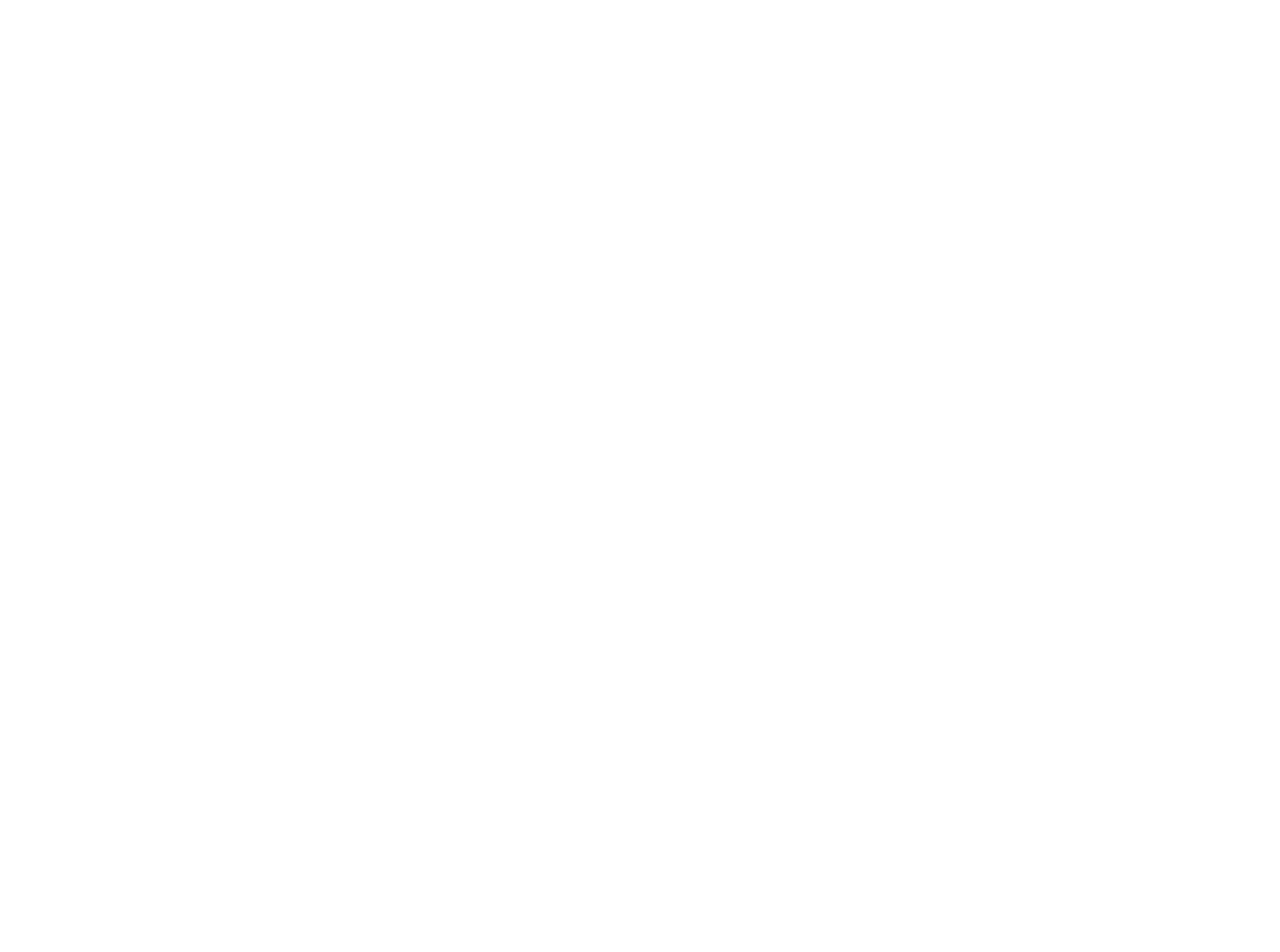
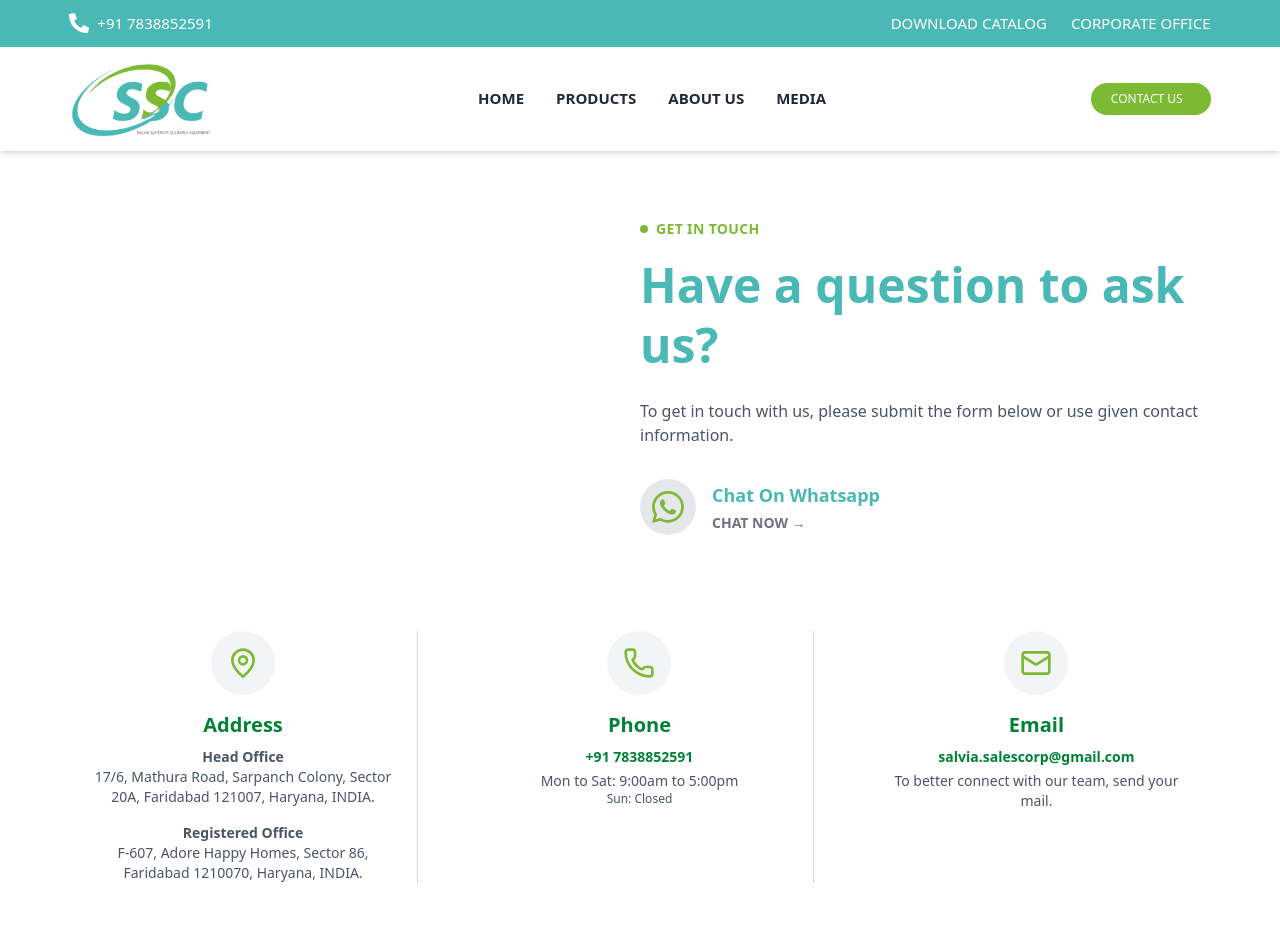
Before and after one commit to Salvia110/Salvia, a React (Vite) app: page /contact in a window 1280 px wide. Before the commit this address had no page. Shown: the top 952 px of the page. Before the commit the page ends 800 px from the top, so only its background shows below. Built offline with nearby package versions, Linux system fonts and the light colour scheme; grey boxes are pictures that could not be loaded.

Commit message:
added contact

```diff
--- a/src/App.tsx
+++ b/src/App.tsx
@@ -1,4 +1,5 @@
 import AboutUs from "./pages/AboutUs";
+import ContactPage from "./pages/Contact";
 import Landing from "./pages/Landing";
 import { BrowserRouter as Router, Routes, Route } from "react-router-dom";
 
@@ -9,6 +10,7 @@
         {/* Route for Landing Page */}
         <Route path="/" element={<Landing />} />
         <Route path="/about" element={<AboutUs />} />
+        <Route path="/contact" element={<ContactPage />} />
       </Routes>
     </Router>
   );
--- a/src/components/About.tsx
+++ b/src/components/About.tsx
@@ -4,7 +4,7 @@
 
 const AboutUs = () => {
   return (
-    <section className="w-11/12 mx-auto bg-white py-12 px-6 flex flex-col md:flex-row items-center justify-between">
+    <section className="md:w-11/12 mx-auto bg-white py-12 px-4 flex flex-col md:flex-row items-center justify-between">
       {/* Left Content */}
       <div className="w-full md:w-1/2">
         {/* Small Heading */}
@@ -50,7 +50,7 @@
       </div>
 
       {/* Right Content */}
-      <div className="relative w-full md:w-1/2 flex justify-center">
+      <div className="relative w-full md:w-1/2 justify-center hidden md:block">
         {/* Hexagon Top Left */}
         <div className="absolute top-4 left-8">
           <div className="w-8 h-8 bg-[var(--primary-color)] clip-hexagon mb-2"></div>
--- a/src/components/Nav.tsx
+++ b/src/components/Nav.tsx
@@ -38,10 +38,11 @@
                   DOWNLOAD CATALOG
                 </button>
               </a>
-
+              <a href="/contact">
                 <button className="hover:text-[var(--text-light)] transition cursor-pointer">
                   CORPORATE OFFICE
                 </button>
+              </a>
             </div>
           </div>
         </div>
@@ -90,9 +91,11 @@
           </nav>
 
           {/* CTA */}
+          <a href="/contact">
             <div className="hidden md:flex bg-[var(--secondary-color)] text-white p-2 px-5 rounded-full text-xs items-center hover:bg-[var(--primary-color)] transition cursor-pointer">
               <span className="mr-2">CONTACT US</span>
             </div>
+          </a>
 
           {/* Mobile Toggle */}
           <button
@@ -135,9 +138,11 @@
                 MEDIA
               </a>
               <div>
+                <a href="/contact">
                   <button className="bg-[var(--secondary-color)] text-white w-fit px-3 py-2 rounded-full text-xs hover:bg-[var(--primary-color)] transition">
                     CONTACT US
                   </button>
+                </a>
               </div>
             </div>
           )}
--- a/src/components/WhySalvia.tsx
+++ b/src/components/WhySalvia.tsx
@@ -6,9 +6,9 @@
 
 const WhySalvia = () => {
   return (
-    <section className="w-11/12 mx-auto bg-white py-6 px-2 flex flex-col-reverse md:flex-row items-center justify-between mb-10">
+    <section className="md:w-11/12 mx-auto bg-white py-6 px-4 flex flex-col-reverse md:flex-row items-center justify-between mb-10">
       {/* Left Content (Image) */}
-      <div className="relative w-full md:w-1/2 flex justify-center items-center mb-12 md:mb-0">
+      <div className="relative w-full md:w-1/2 justify-center items-center mb-12 md:mb-0 hidden md:block">
         {/* Outer Hexagon */}
         <div className="clip-hexagon bg-[var(--primary-color)] p-4 relative mt-16 md:mt-0 w-full h-[35vh] md:h-[70vh] flex items-center justify-center">
           {/* Middle Hexagon */}
--- a/src/pages/AboutUs.tsx
+++ b/src/pages/AboutUs.tsx
@@ -12,7 +12,7 @@
   return (
     <div>
       <Nav />
-      <section className="w-11/12 mx-auto mt-5 bg-white mb-10 px-6 flex flex-col md:flex-row items-center justify-between">
+      <section className="md:w-11/12 mx-auto mt-5 bg-white mb-10 px-4 flex flex-col md:flex-row items-center justify-between">
         {/* Left Content */}
         <div className="w-full md:w-1/2">
           {/* Small Heading */}
--- /dev/null
+++ b/src/pages/Contact.tsx
@@ -0,0 +1,141 @@
+import "../App.css";
+import Footer from "../components/Footer";
+import Nav from "../components/Nav";
+import { MapPin, Phone, Mail } from "lucide-react";
+import contact from "../assets/contact.gif";
+import { BsWhatsapp } from "react-icons/bs";
+
+const ContactPage = () => {
+  return (
+    <div>
+      <Nav />
+      <section className="md:w-11/12 mt-5 mx-auto bg-white py-12 px-4 flex flex-col md:flex-row items-center justify-between">
+        {/* Left side Illustration */}
+        <div className="w-full md:w-1/2 mb-12 md:mb-0 flex justify-center">
+          <img src={contact} alt="Contact Illustration" className="w-full" />
+        </div>
+
+        {/* Right side Contact Info */}
+        <div className="w-full md:w-1/2 flex flex-col justify-center">
+          {/* Small Heading */}
+          <div className="flex items-center gap-2 mb-4">
+            <div className="w-2 h-2 bg-[var(--secondary-color)] rounded-full"></div>
+            <p className="text-[var(--secondary-color)] font-semibold tracking-wide uppercase text-sm">
+              Get in touch
+            </p>
+          </div>
+
+          {/* Main Heading */}
+          <h2 className="text-[var(--primary-color)] font-bold text-4xl md:text-5xl leading-tight mb-6">
+            Have a question to ask us?
+          </h2>
+
+          {/* Sub Text */}
+          <p className="text-gray-600 mb-8">
+            To get in touch with us, please submit the form below or use given
+            contact information.
+          </p>
+
+          {/* Chat on WhatsApp */}
+          <div className="flex items-center gap-4 mb-12">
+            <div className="bg-gray-200 text-[var(--secondary-color)] p-3 rounded-full">
+              <BsWhatsapp className="h-8 w-8" />
+            </div>
+
+            <div>
+              <p className="text-[var(--primary-color)] font-semibold text-lg">
+                Chat On Whatsapp
+              </p>
+              <a
+                href="https://wa.me/+917838852591"
+                target="_blank"
+                rel="noopener noreferrer"
+                className="text-[var(--text-light)] hover:text-[var(--secondary-color)] text-sm font-semibold flex items-center gap-2 mt-1"
+              >
+                CHAT NOW →
+              </a>
+            </div>
+          </div>
+        </div>
+      </section>
+
+      <section className="mb-16 w-11/12 mx-auto px-4">
+        <div className="grid md:grid-cols-3 gap-12 text-center md:divide-x md:divide-gray-300">
+          {/* Address Section */}
+          <div className="flex flex-col items-center px-4">
+            <div className="bg-gray-100 text-[var(--secondary-color)] p-4 rounded-full mb-4">
+              <MapPin className="h-8 w-8" />
+            </div>
+            <h4 className="text-green-700 font-semibold text-xl mb-2">
+              Address
+            </h4>
+            <div className="text-gray-600 text-sm max-w-xs space-y-4">
+              <div>
+                <h5 className="font-semibold">Head Office</h5>
+                <p>
+                  17/6, Mathura Road, Sarpanch Colony, Sector 20A, Faridabad
+                  121007, Haryana, INDIA.
+                </p>
+              </div>
+              <div>
+                <h5 className="font-semibold">Registered Office</h5>
+                <p>
+                  F-607, Adore Happy Homes, Sector 86, Faridabad 1210070,
+                  Haryana, INDIA.
+                </p>
+              </div>
+            </div>
+          </div>
+
+          {/* Phone Section */}
+          <div className="flex flex-col items-center px-4">
+            <div className="bg-gray-100 text-[var(--secondary-color)] p-4 rounded-full mb-4">
+              <Phone className="h-8 w-8" />
+            </div>
+            <h4 className="text-green-700 font-semibold text-xl mb-2">Phone</h4>
+            <p className="text-green-700 font-bold text-sm">+91 7838852591</p>
+            <p className="text-gray-600 text-sm mt-1">
+              Mon to Sat: 9:00am to 5:00pm
+            </p>
+            <p className="text-gray-600 text-xs">Sun: Closed</p>
+          </div>
+
+          {/* Email Section */}
+          <div className="flex flex-col items-center px-4">
+            <div className="bg-gray-100 text-[var(--secondary-color)] p-4 rounded-full mb-4">
+              <Mail className="h-8 w-8" />
+            </div>
+            <h4 className="text-green-700 font-semibold text-xl mb-2">Email</h4>
+            <p className="text-green-700 font-bold text-sm">
+              <a
+                href="mailto:salvia.salescorp@gmail.com"
+                className="hover:underline"
+              >
+                salvia.salescorp@gmail.com
+              </a>
+            </p>
+            <p className="text-gray-600 text-sm mt-1">
+              To better connect with our team, send your mail.
+            </p>
+          </div>
+        </div>
+      </section>
+
+      <div className="w-5/6 mx-auto my-8">
+        <iframe
+          src="https://www.google.com/maps/embed?pb=!1m18!1m12!1m3!1d28080.466848717257!2d77.3271024273882!3d28.38730535113677!2m3!1f0!2f0!3f0!3m2!1i1024!2i768!4f13.1!3m3!1m2!1s0x390cddaa1522a64d%3A0xea69544c05ed426d!2sAdore%20society%20sec%2086%20faridabad!5e0!3m2!1sen!2sin!4v1745686653326!5m2!1sen!2sin"
+          width="100%"
+          height="450"
+          className="rounded-xl shadow-md"
+          loading="lazy"
+          allowFullScreen
+          referrerPolicy="no-referrer-when-downgrade"
+        ></iframe>
+      </div>
+
+      <Footer />
+    </div>
+  );
+};
+
+export default ContactPage;
```
Also changed, not shown: src/assets/contact.gif (added). Lines whose indentation alone changed are shown as unchanged.
